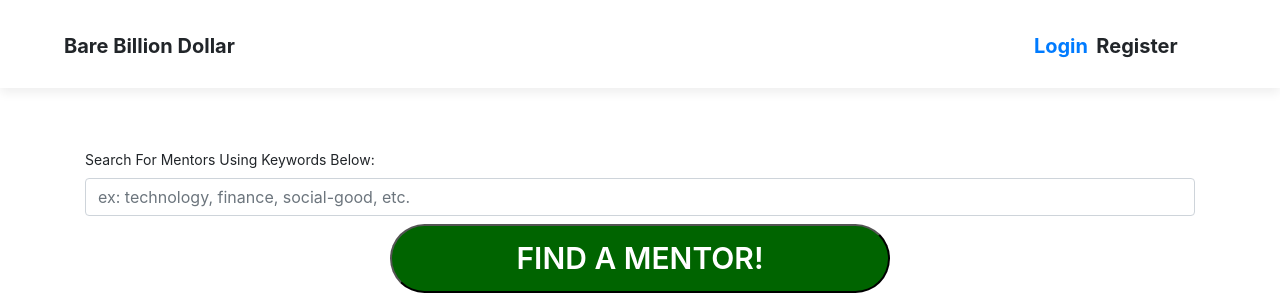
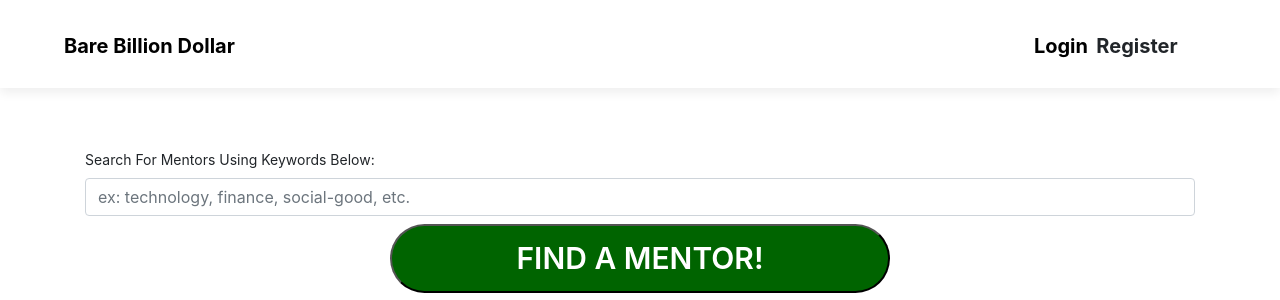
Before and after one commit to SajinKowserSK/retrospect, a Flask app: page / in a window 1280 px wide. Shown: the top 300 px of the page. Run offline with Flask 2, Linux system fonts and the light colour scheme; some libraries are stand-ins or nearby versions.

Commit message:
debugged ref problems

```diff
--- a/main.py
+++ b/main.py
@@ -12,6 +12,6 @@ def home():
                                mentors=requests.get(api_base_url + "mentors/?keywords="+request.form['keywords']).json())
 
 
-# @app.route("/login")
-# def login():
-#     return redirect(url_for('login.html'))
+@app.route("/login")
+def login():
+    return render_template("login.html")
--- a/static/style.css
+++ b/static/style.css
@@ -59,6 +59,15 @@
     top: 35%;
     font-size: 20px;
     font-weight: bold;
+    color: black;
+}
+
+a{
+    color: black;
+}
+
+.navbarText a{
+    color:black
 }
 
 
@@ -68,6 +77,11 @@
     top: 35%;
     font-size: 20px;
     font-weight: bold;
+    color: black;
+}
+
+.navbar-left a:link {
+    color: black
 }
 
 
@@ -77,6 +91,10 @@
     top: 35%;
     font-size: 20px;
     font-weight: bold;
+}
+
+.navbar-left2 a{
+    color: black;
 }
 
 html,body {
--- a/templates/layout.html
+++ b/templates/layout.html
@@ -27,7 +27,7 @@
                 <div id="block_container">
                      <div class="navbar-left"> <a href="login"> Login </a></div>
                     <div class="navbar-left2"> <a> Register </a></div>
-                    <div class="navbarText"> <a>Bare Billion Dollar</a> </div>
+                    <div class="navbarText"> <a href="/">Bare Billion Dollar</a> </div>
                 </div>
 
                 <br>
--- a/templates/login.html
+++ b/templates/login.html
@@ -13,7 +13,7 @@
 			<form>
 				<!-- to error: add class "has-danger" -->
 				<div class="form-group">
-					<label for="exampleInputEmail1">Email address</label>
+					<label for="exampleInputEmail1">Email Address</label>
 					<input type="email" class="form-control form-control-sm" id="exampleInputEmail1" aria-describedby="emailHelp">
 				</div>
 				<div class="form-group">
@@ -31,3 +31,4 @@
 	</div>
 </div>
 </div>
+{% endblock %}
```
